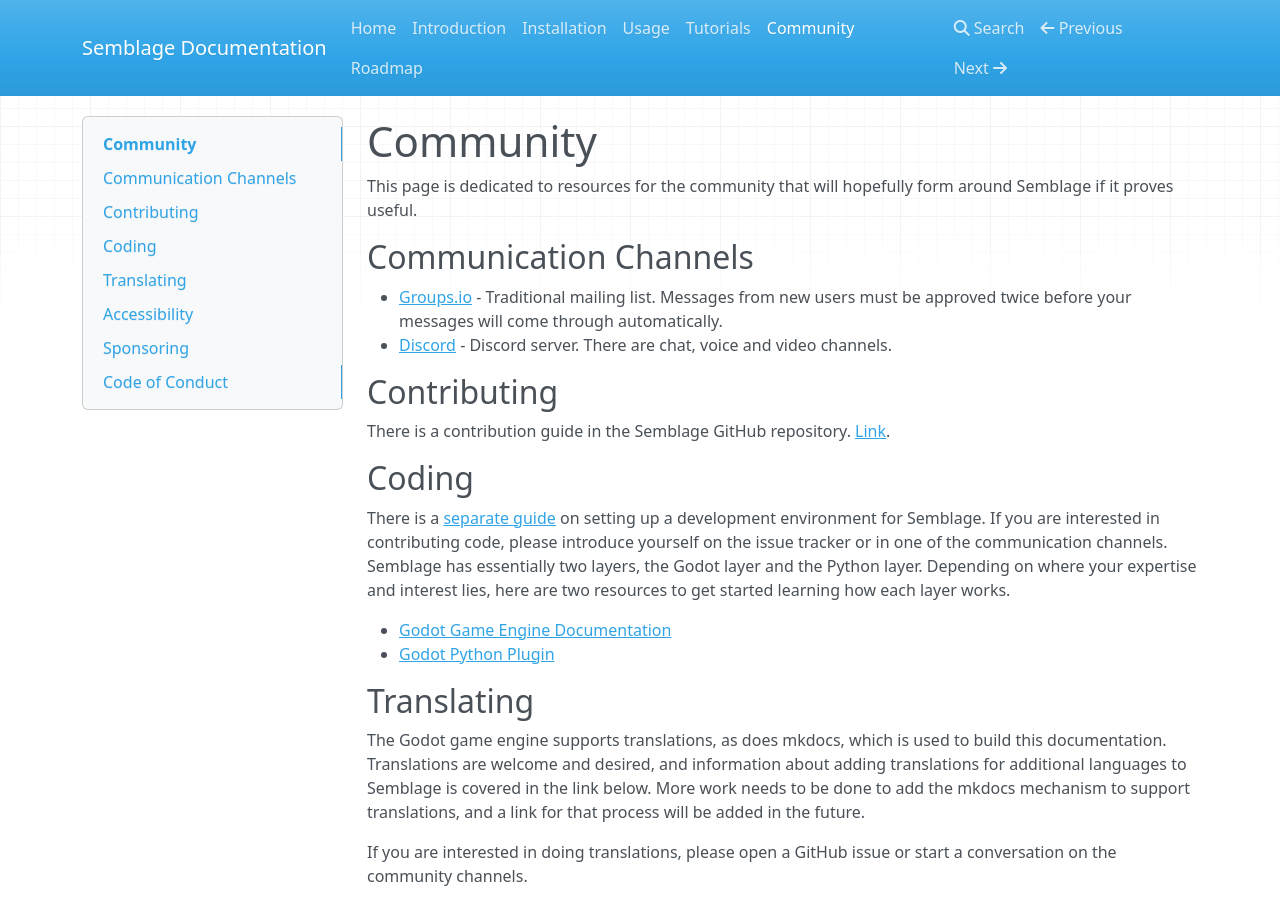
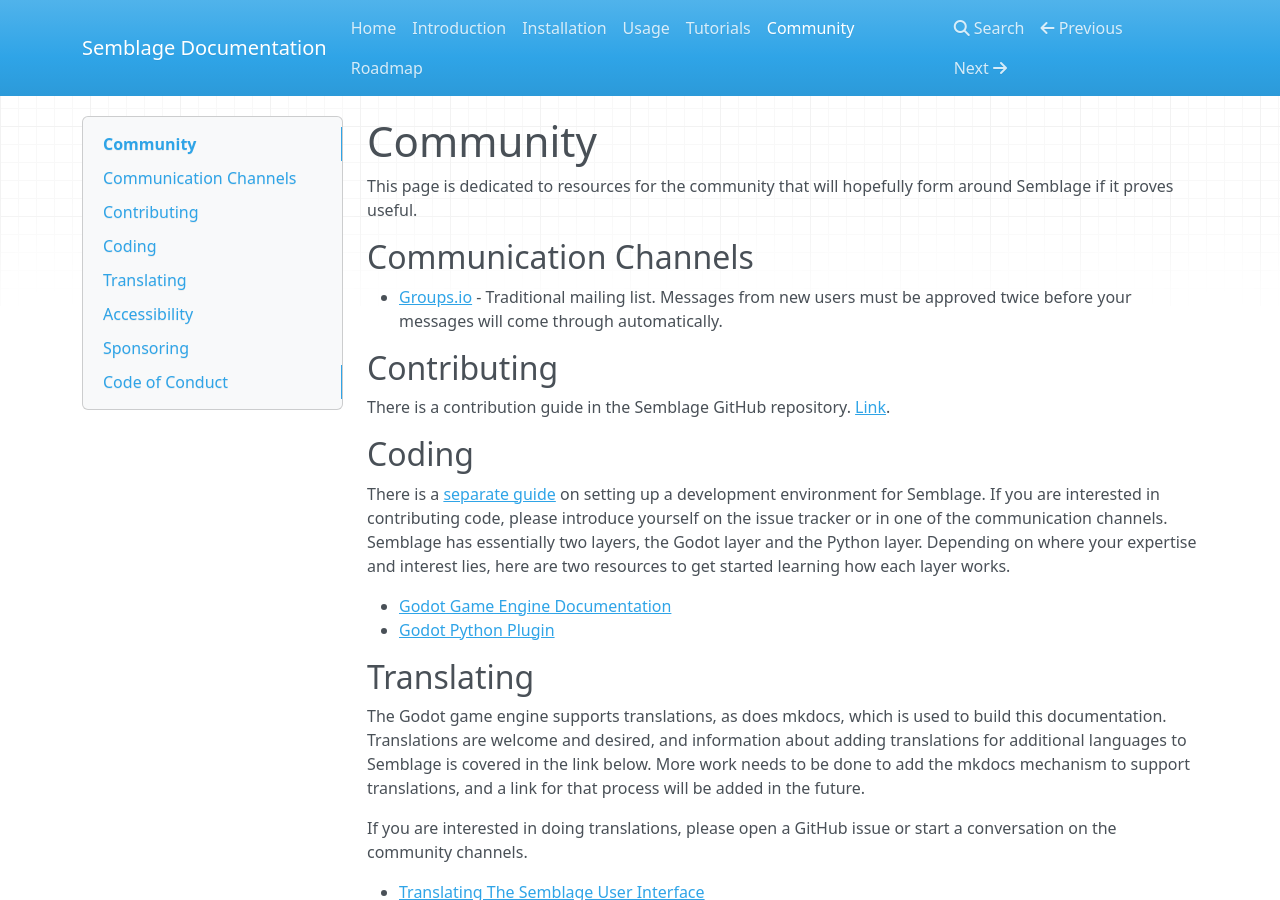
Before and after one commit to 7BIndustries/semblage-docs, an MkDocs documentation site: the page built from docs/community.md, in a window 1280 px wide and 900 px high. Built offline with MkDocs 1.6.1, drawn with Linux system fonts in a browser that asks for light colours; nearby versions of some CDN libraries.

Commit message:
Removed reference to Semblage Discord server

```diff
--- a/docs/community.md
+++ b/docs/community.md
@@ -5,7 +5,6 @@
 ## Communication Channels
 
 * [Groups.io](https://groups.io/g/semblage) - Traditional mailing list. Messages from new users must be approved twice before your messages will come through automatically.
-* [Discord](https://discord.gg/hQG9fQwfKm) - Discord server. There are chat, voice and video channels.
 
 ## Contributing
 
```
